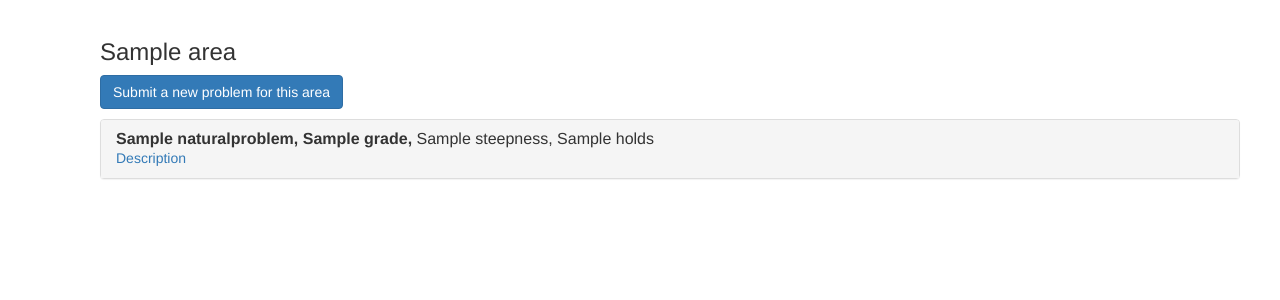
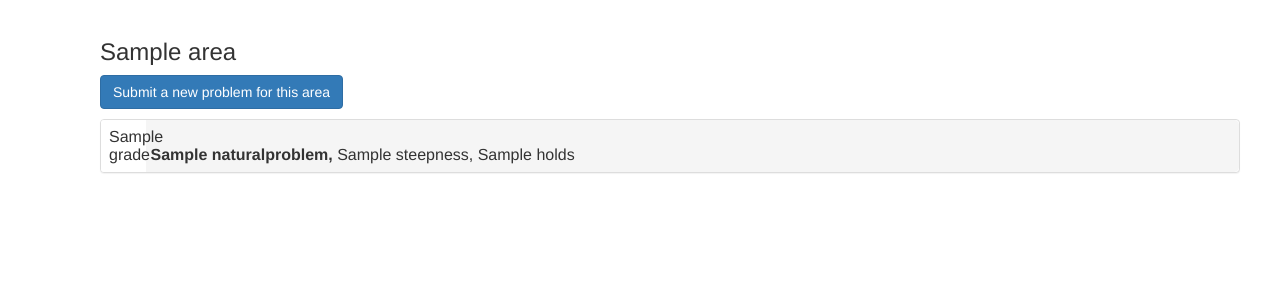
Before and after one commit to jalibras/coop, a Django app: template coop/guide/templates/guide/area.html in a window 1280 px wide. Shown: the part 51-351 px from the top of the page. Run offline with Django 3.2, Linux system fonts and the light colour scheme; the template is opened without the code that fills it: most values are stand-ins (such as "Sample title", 1, 10 or a date in 2020); some libraries are stand-ins or nearby versions.

Commit message:
updated problem list style

```diff
--- a/coop/guide/models.py
+++ b/coop/guide/models.py
@@ -48,7 +48,7 @@ class BaseProblem(models.Model,PermissionMixin):
     grade=models.CharField(max_length=50,choices=FONT_GRADES,default='?',blank=True)
     STEEPNESS_CHOICES = (
             ('slab','slab'),
-            ('vertcal','vertical'),
+            ('vertical','vertical'),
             ('slightly overhanging','slightly overhanging'),
             ('overhanging','overhanging'),
             ('extremely overhanging','extremely overhanging'),
--- a/coop/guide/templates/guide/area.html
+++ b/coop/guide/templates/guide/area.html
@@ -1,7 +1,7 @@
-
 
 {% extends "base.html" %}
 
+{% load static %}
 
 {% block main %}
 
@@ -18,12 +18,14 @@
     <div class="panel-group">
         {% for prob in prob_list %}
         <div class="panel panel-default">
-            <div class="panel-heading">
-                <h3 class="panel-title">
-                    <strong>{% if prob.naturalproblem %}{{prob.naturalproblem.name}}, {%endif%}{{ prob.grade }}, </strong>
-                    {{prob.steepness}}{% if prob.artificialproblem %}, {{prob.artificialproblem.holds}}{% endif%}
+            <div class="panel-heading" data-toggle="collapse" href="#collapse{{prob.id}}">
+                <h3 class="panel-title" style="">
+                    <div class="problem-grade" data="{{prob.grade}}">{{prob.grade}}</div>
+                    <div class="problem-heading">
+                        <strong>{% if prob.naturalproblem %}{{prob.naturalproblem.name}}, {%endif%} </strong>
+                        {{prob.steepness}}{% if prob.artificialproblem %}, {{prob.artificialproblem.holds}}{% endif%}
+                    </div>
                 </h3>
-                <a data-toggle="collapse" href="#collapse{{prob.id}}" class="toggle-description">Description</a>
             </div>
             <div id="collapse{{prob.id}}" class="panel-collapse collapse">
                 <div class="panel-body">
@@ -38,5 +40,6 @@
 </div>
 
 
+<script src="{% static "js/area.js" %}"></script>
 
 {% endblock %}
--- a/coop/static/css/starter-template.css
+++ b/coop/static/css/starter-template.css
@@ -40,3 +40,27 @@ body {
   border-top-left-radius: 0;
   border-top-right-radius: 0;
 }
+
+
+/* styling for the problem list */
+
+.panel-heading {
+    cursor: pointer;
+    border-radius:5px;
+    padding:0px;
+}
+
+.panel-title {
+}
+
+.problem-grade {
+    display:inline-block;
+    padding:8px;
+    border-radius:3px 0px 0px 3px;
+    width: 45px;
+    background-color:#fff;
+}
+
+.problem-heading {
+    display:inline-block;
+}
--- /dev/null
+++ b/coop/static/js/area.js
@@ -0,0 +1,20 @@
+
+window.onload = gradeColorCode();
+
+
+function gradeColorCode(){
+    var easyGrades=['3','3+','4','4+','5'];
+    var mediumGrades=['5+','6A','6A+','6B','6B+'];
+    var hardGrades=['6C','6C+','7A','7A+','7B','7B+','7C','7C+','8A'];
+    probs = document.getElementsByClassName("problem-grade");
+    for (var i=0;i<probs.length;i++) {
+
+        if (easyGrades.indexOf(probs[i].getAttribute("data"))>=0){
+            probs[i].style.backgroundColor="#4c4";
+        } else if (mediumGrades.indexOf(probs[i].getAttribute("data"))>=0){
+            probs[i].style.backgroundColor="#F0B020";
+        } else if (hardGrades.indexOf(probs[i].getAttribute("data"))>=0){
+            probs[i].style.backgroundColor="#F03030";
+        }
+    }
+}
```
Also changed, not shown: coop/guide/templates/guide/message.html (added, +13 -0 lines), coop/guide/views.py (+8 -3 lines), 6 other files.
